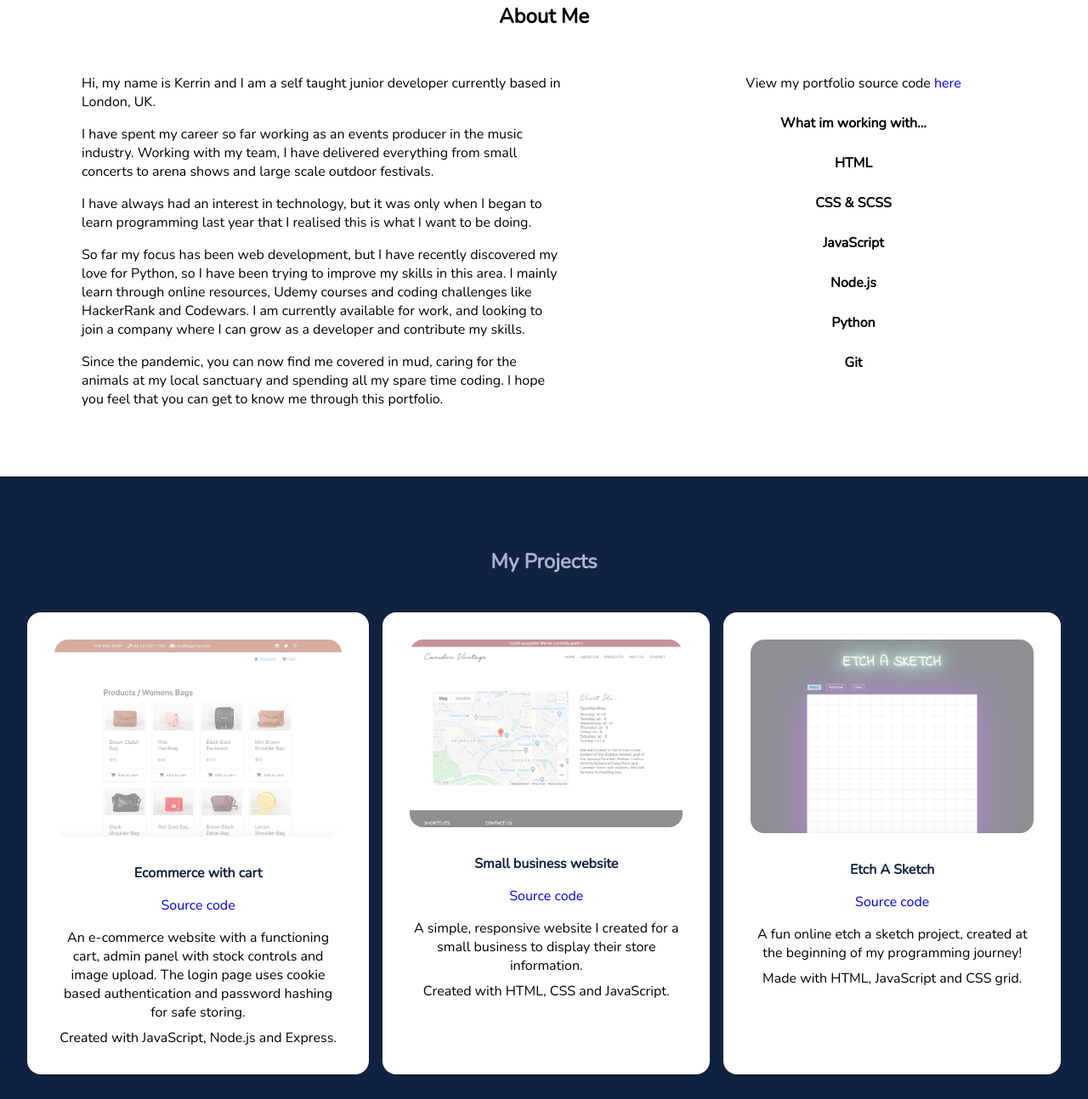
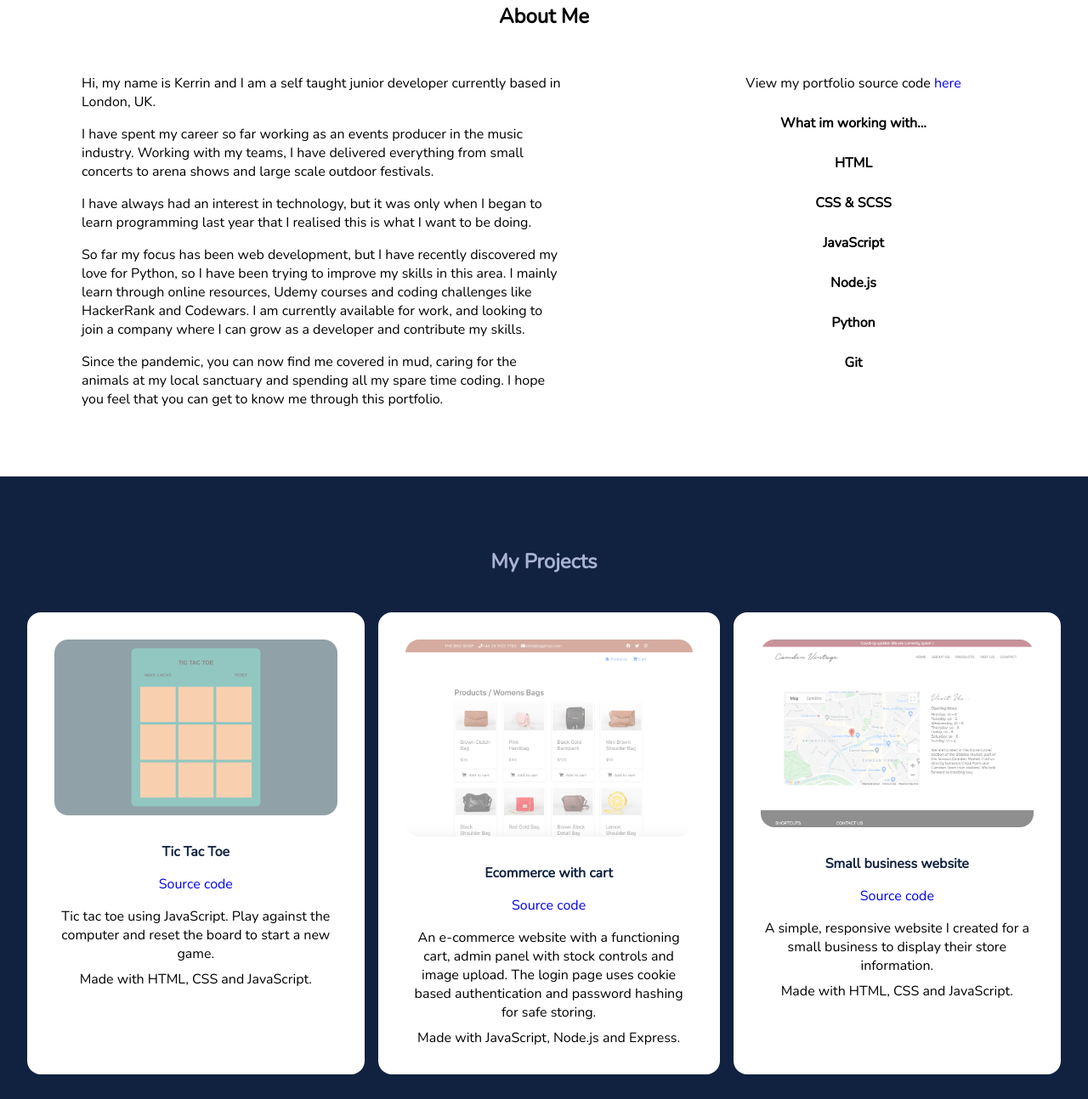
Before and after one commit to itskerrin/personal-portfolio, a plain HTML site: page index.html in a window 1280 px wide. Shown: the part 625-1919 px from the top of the page at 85% size. Drawn offline with nearby package versions, Linux system fonts and the light colour scheme.

Commit message:
added new project

```diff
--- a/index.html
+++ b/index.html
@@ -39,7 +39,7 @@
       <div class="left">
         <p>
           Hi, my name is Kerrin and I am a self taught junior developer currently based in London, UK. </p>
-        <p>I have spent my career so far working as an events producer in the music industry. Working with my team, I have delivered everything from small concerts to arena shows and large scale outdoor festivals.</p>
+        <p>I have spent my career so far working as an events producer in the music industry. Working with my teams, I have delivered everything from small concerts to arena shows and large scale outdoor festivals.</p>
         <p>I have always had an interest in technology, but it was only when I began to learn programming last year that I realised this is what I want to be doing.</p>
         <p>So far my focus has been web development, but I have recently discovered my love for Python, so I have been trying to improve my skills in this area. I mainly learn through online resources, Udemy courses and coding challenges like HackerRank and Codewars. I am currently available for work, and looking to join a company where I can grow as a developer and contribute my skills.</p>
         <p>Since the pandemic, you can now find me covered in mud, caring for the animals at my local sanctuary and spending all my spare time coding. I hope you feel that you can get to know me through this portfolio.</p>
@@ -70,13 +70,22 @@
         <ul>
           <li class="projects-panel">
             <div class="pro-container">
+              <img src="./Images/tictac-scrn.png" alt="Tic Tac Toe screenshot"/>
+            </div>
+            <p class="project-title"><a href="https://itskerrin.github.io/TicTacToe/" target="_blank" rel="noopener noreferrer">Tic Tac Toe</a></p>
+            <p><a href="https://github.com/itskerrin/TicTacToe" target="_blank" rel="noopener noreferrer">Source code</a></p>
+            <p class="project-desc">Tic tac toe using JavaScript. Play against the computer and reset the board to start a new game.</p>
+            Made with HTML, CSS and JavaScript.
+          </li>
+          <li class="projects-panel">
+            <div class="pro-container">
               <img src="./Images/ecomm-scrn.png" alt="ecommerce website screenshot" />
             </div>
             <p class="project-title"><a href="https://ecomm-bags.herokuapp.com/" target="_blank" rel="noopener noreferrer">Ecommerce with cart</a></p>
             <p><a href="https://github.com/itskerrin/Ecommerce" target="_blank" rel="noopener noreferrer">Source code</a></p>
             <p class="project-desc">An e-commerce website with a functioning cart, admin panel with stock controls and image upload.
               The login page uses cookie based authentication and password hashing for safe storing.</p>
-              Created with JavaScript, Node.js and Express.
+              Made with JavaScript, Node.js and Express.
           </li>
           <li class="projects-panel">
             <div class="pro-container">
@@ -85,7 +94,7 @@
             <p class="project-title"><a href="https://camden-vintage.herokuapp.com/" target="_blank" rel="noopener noreferrer">Small business website</a></p>
             <p><a href="https://github.com/itskerrin/Camden-Vintage" target="_blank" rel="noopener noreferrer">Source code</a></p>
             <p class="project-desc">A simple, responsive website I created for a small business to display their store information.</p>
-            Created with HTML, CSS and JavaScript.
+            Made with HTML, CSS and JavaScript.
           </li>
           <li class="projects-panel">
             <div class="pro-container">
```
Also changed, not shown: Images/tictac-scrn.png (added), 1 other file.
